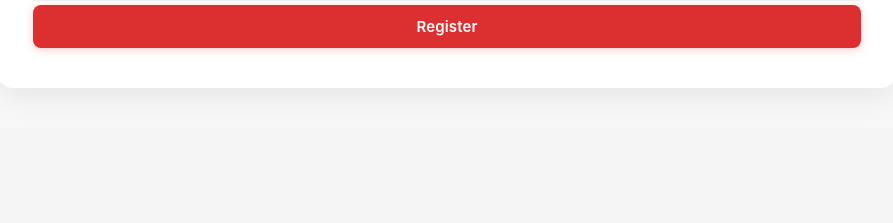
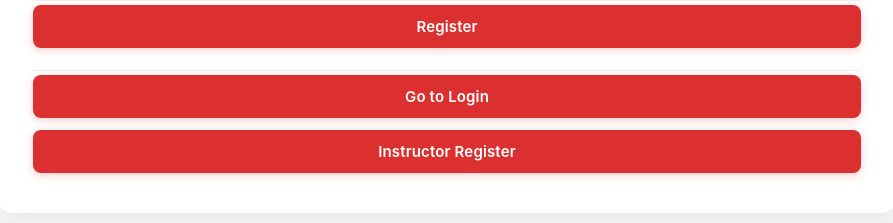
Before and after one commit to IT24101496MP/Smart-Gym-membership-Management-System, a React (Vite) app in the folder frontend/: page /client/register in a window 1280 px wide. Shown: the part 1710-1933 px from the top of the page, without its empty margins (193-1086 px from the left). Before the commit the page ends 1838 px from the top, so only its background shows below. Built offline with nearby package versions, Linux system fonts and the light colour scheme; no server answers.

Commit message:
Add login and instructor register navigation buttons on client registration page

```diff
--- a/frontend/src/pages/client/ClientRegistrationPage.jsx
+++ b/frontend/src/pages/client/ClientRegistrationPage.jsx
@@ -363,6 +363,19 @@ const ClientRegistrationPage = () => {
               {isSubmitting ? "Submitting..." : "Register"}
             </button>
           </div>
+
+          <div className="form-actions" style={{ gap: "12px", flexWrap: "wrap" }}>
+            <button type="button" className="submit-button" onClick={() => navigate("/login")}>
+              Go to Login
+            </button>
+            <button
+              type="button"
+              className="submit-button"
+              onClick={() => navigate("/instructor/register")}
+            >
+              Instructor Register
+            </button>
+          </div>
         </form>
       </div>
     </div>
```
